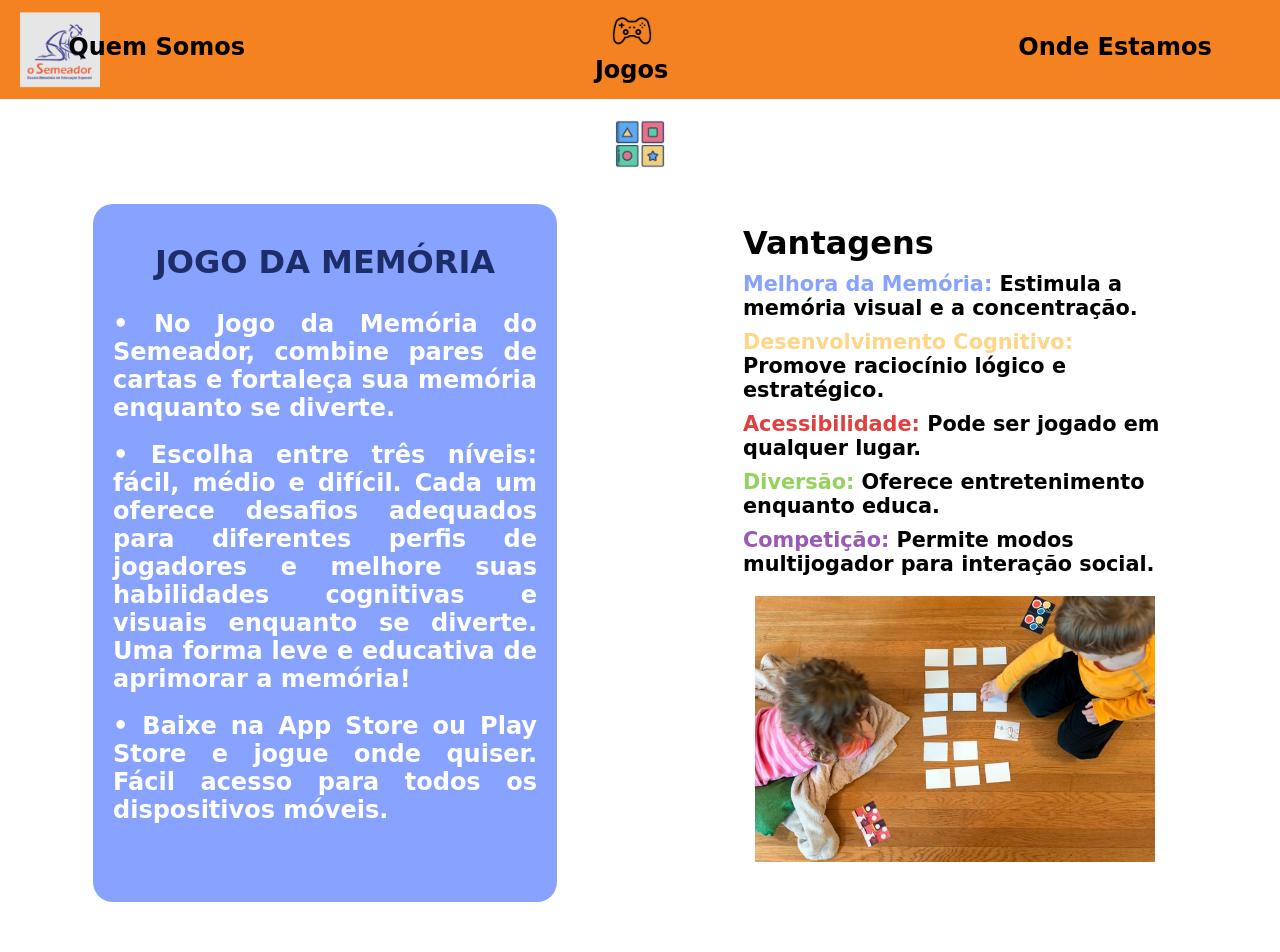
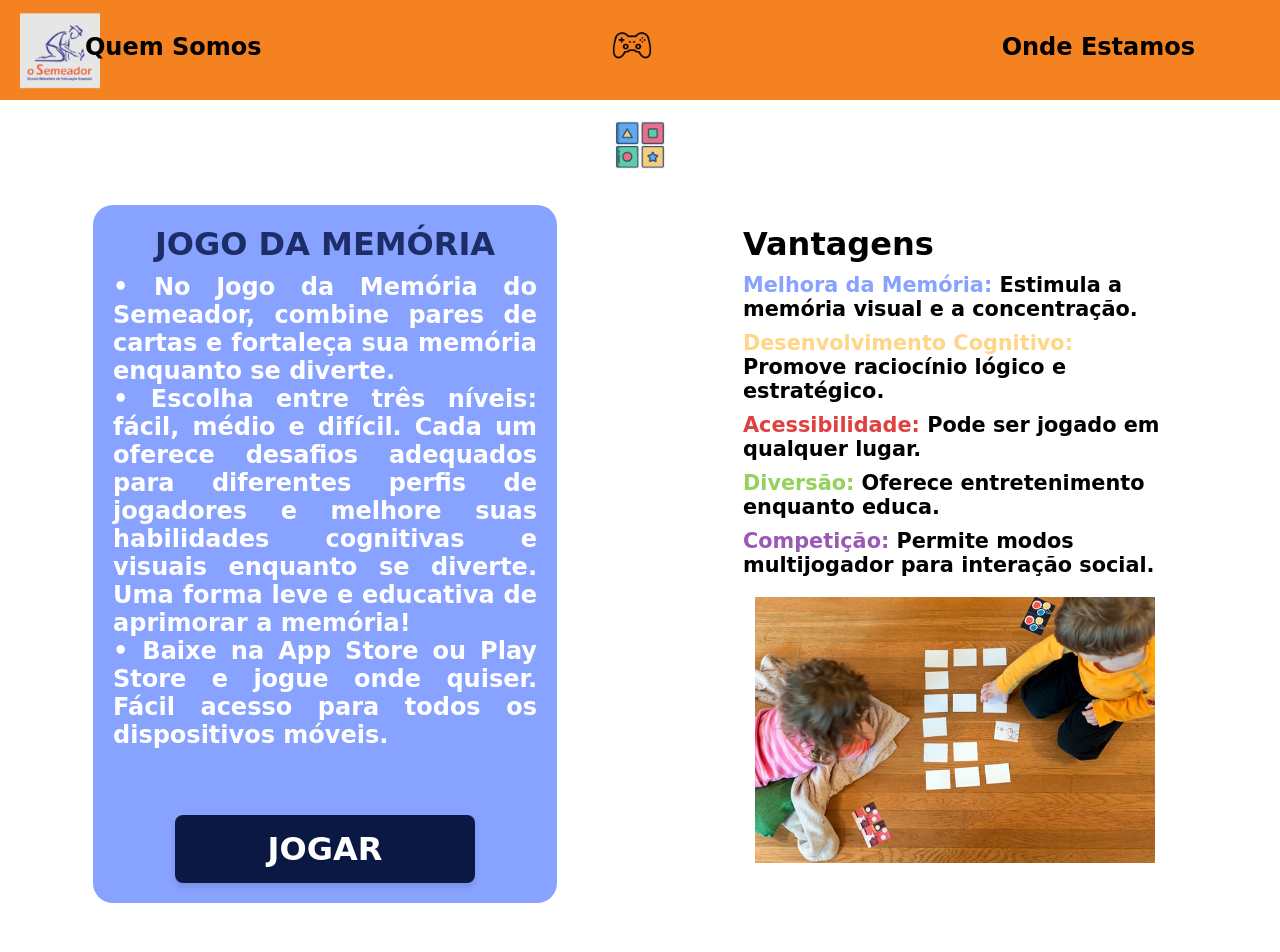
Before and after one commit to guilhermesantos0/Jornada_Do_Saber, a plain HTML site: page Memoria/JogoDaMemoria.html in a window 1280 px wide. Shown: the top 952 px of the page. Drawn offline with Linux system fonts and the light colour scheme; a web font is replaced by a local one.

Commit message:
botão que levo pro jogo da memoria e alguns ajustes

```diff
--- a/Memoria/JogoDaMemoria.html
+++ b/Memoria/JogoDaMemoria.html
@@ -23,7 +23,7 @@
                 <a href="#quem-somos">Quem Somos</a>
                 <div class="jogos-abas">
                     <img src="imagens/jogos-icon.png" alt="controle" class="imagem-jogos">
-                    <a href="#jogos" class="jogos-link">Jogos</a>
+                    <a href="#jogos" class="jogos-link"></a>
                 </div>
                 <a href="#onde-estamos">Onde Estamos</a>
             </nav>
@@ -38,19 +38,18 @@
         <!-- Seção Principal -->
         <main>
             <section class="jogo-memoria">
-                <br>
+
                 <h2>JOGO DA MEMÓRIA</h2>
-                <br>
                 <p>• No Jogo da Memória do Semeador, combine pares de cartas e fortaleça sua
                     memória enquanto se diverte.</p>
-                <br>
                 <p>• Escolha entre três níveis: fácil, médio e difícil. Cada um oferece desafios
                     adequados para diferentes perfis de jogadores e melhore suas habilidades
                     cognitivas e visuais enquanto se diverte. Uma forma leve e educativa de
                     aprimorar a memória!</p>
-                <br>
                 <p>• Baixe na App Store ou Play Store e jogue onde quiser. Fácil acesso para todos
                     os dispositivos móveis.</p>
+                <!-- Botão Jogar  -->
+                 <a href="pagina-jogo.html" class="botao-jogar">JOGAR</a>
             </section>
 
             <section class="vantagens">
--- a/Memoria/MemoriaStyle.css
+++ b/Memoria/MemoriaStyle.css
@@ -25,6 +25,7 @@ header {
     background-color: #f58220;
     padding: 10px 0;
     position: relative;
+    min-height: 100px; /* Define uma altura mínima para o header */
 }
 
 header .logo {
@@ -123,7 +124,12 @@ main {
     border-radius: 20px;
     padding: 20px;
     margin-bottom: 20px;
+    display: flex;
+    flex-direction: column;
+    justify-content: flex-end; /* Garante que o botão fique na parte inferior */
+    align-items: center; /* Centraliza o botão horizontalmente */
 }
+
 
 .vantagens {
     max-width: 464px;
@@ -350,3 +356,25 @@ nav header .logo img {
 nav .logo::after {
     display: none; /* Remove o efeito ::after da logo */
 }
+
+.botao-jogar {
+    display: inline-block;
+    background-color: #0C1844; /* Fundo preto */
+    color: white; /* Texto branco */
+    padding: 15px 30px; /* Espaçamento interno do botão */
+    text-align: center;
+    border-radius: 8px; /* Bordas arredondadas */
+    font-size: 2.0rem; /* Tamanho da fonte */
+    font-weight: bold; /* Texto em negrito */
+    margin-top: 20px;
+    text-decoration: none; /* Remove o sublinhado do link */
+    box-shadow: 0px 4px 6px rgba(0, 0, 0, 0.1); /* Sombra leve para dar profundidade */
+    transition: background-color 0.3s ease, transform 0.3s ease; /* Transição suave para hover */
+    margin-top: auto; /* Garante que o botão fique no final */
+    width: 300px;
+}
+
+.botao-jogar:hover {
+    background-color: #333333; /* Muda o fundo para um cinza mais escuro ao passar o mouse */
+    transform: translateY(-2px); /* Efeito de "levantar" o botão ao passar o mouse */
+}
```
